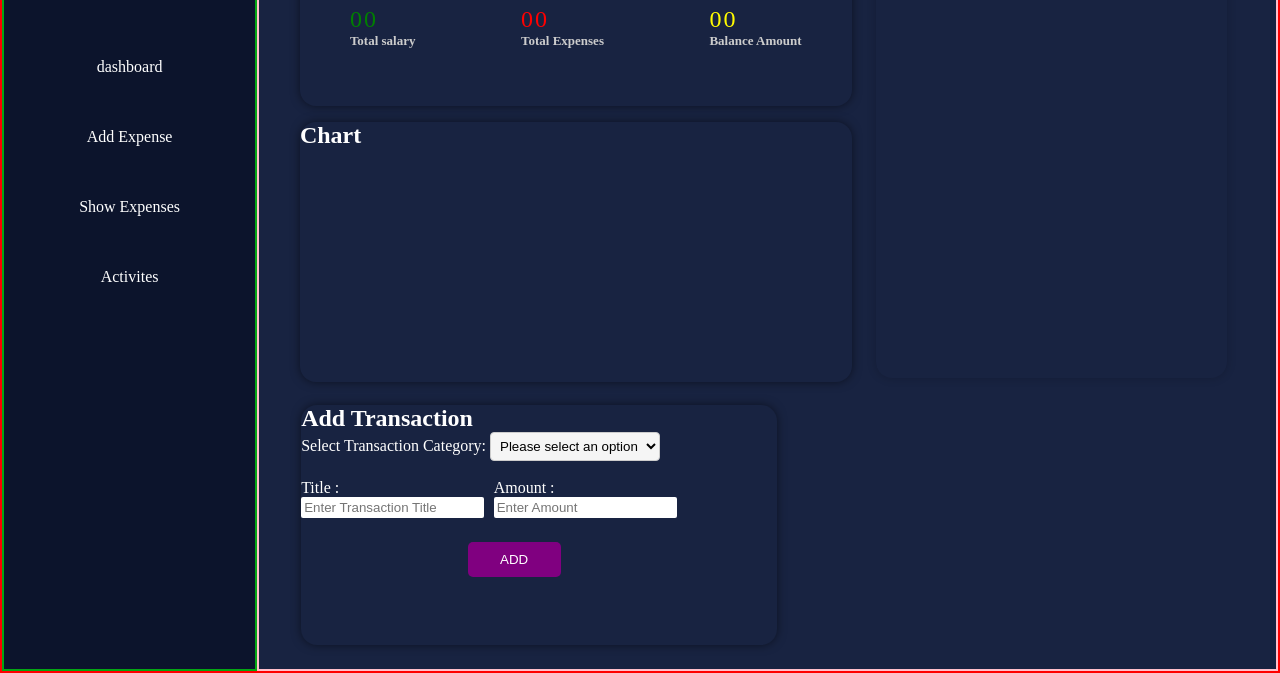
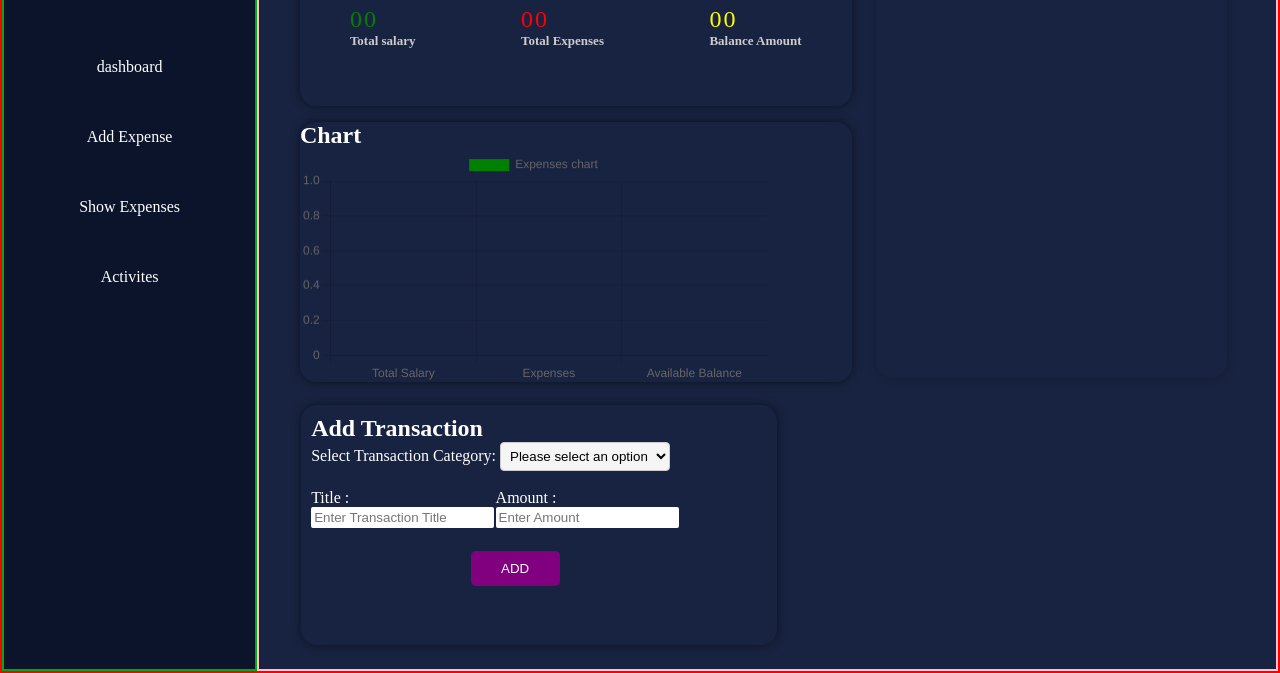
Before and after one commit to 21PM/Expense-Tracker, a plain HTML site: page index.html in a window 1280 px wide. Shown: the part 127-800 px from the top of the page. Drawn offline with nearby package versions, Linux system fonts and the light colour scheme.

Commit message:
Minor changes done in chart section

```diff
--- a/index.html
+++ b/index.html
@@ -71,9 +71,16 @@
 
                         </div>
 
+                        <!-- *************************** Chart Container ************************* -->
+
                         <div id="expenses_chart_div">
 
                             <h2>Chart</h2>
+                            <div id="chart_div">
+                                <canvas id="myChart"></canvas>
+
+                            </div>
+
 
                         </div>
 
@@ -149,6 +156,44 @@
 
         </div>
 
-    <script src="script.js"></script>
+
+<script src="https://cdn.jsdelivr.net/npm/chart.js"></script>
+<script src="script.js"></script>
+<script>
+
+//   const ctx = document.getElementById('myChart');
+
+//   new Chart(ctx, {
+//     type: 'bar',
+//     data: {
+//       labels: ['Total Salary', 'Expenses', 'Available Balance'],
+//       datasets: [{
+//         label: 'Expenses chart',
+//         backgroundColor : ["pink"],
+//         data: [12,54,23],
+//         backgroundColor: [
+//       'green',
+//       'red',
+//       'gold',
+
+//     ],
+
+
+
+//       }]
+//     },
+//     options: {
+//       scales: {
+//         y: {
+//           beginAtZero: true
+//         }
+//       }
+//     }
+//   });
+
+
+</script>
+
+
 </body>
 </html>
--- a/script.js
+++ b/script.js
@@ -7,16 +7,47 @@ var inputAmount =  document.getElementById("amount");
 var addBtn = document.getElementById("Add_Button");
 var defaultSelected  =  document.getElementById("default");
 
-// var activitesDiv =  document.getElementById("activites_div");
 
 
-// function DeleteHistory(event){
-//     if (event.target.classList.contains("material-symbols-outlined") && event.target.id === "deleteBtn") {
-//         const deleteBtn = event.target;
-//         const transactionDiv = deleteBtn.parentElement; // Get the parent transaction div
-//         transactionDiv.style.display = "none"; // Hide the transaction div
-//       }
-// }
+
+
+
+const ctx = document.getElementById('myChart');
+
+const chart = new Chart(ctx,
+  {
+  type: 'bar',
+  data: {
+    labels: ['Total Salary', 'Expenses', 'Available Balance'],
+    datasets: [{
+      label: 'Expenses chart',
+      backgroundColor : ["pink"],
+      data: [],
+      backgroundColor: [
+    'green',
+    'red',
+    'gold',
+
+  ],
+
+
+
+    }]
+  },
+  options: {
+    scales: {
+      y: {
+        beginAtZero: true
+      }
+    }
+  }
+});
+
+// chart.update();
+
+
+console.log(chart.data.datasets[0].data[2]);
+
 
 
 // console.log(total_salary.firstElementChild.innerText);
@@ -26,14 +57,27 @@ category.addEventListener('change',function(e){
     // console.log(e);
     var selectedValue = category.value;
 
-    // console.log(selectedValue);
-
     addBtn.removeEventListener('click', handleButtonClick); // Remove previous click event listener to avoid multiple bindings
 
 
 
     function handleButtonClick() {
+
+        if(inputAmount.value == "" || inputTitle.value ==""){
+            alert("Fill all the details");
+        }
+
+
         if (selectedValue === "income") {
+
+
+            if(inputAmount.value == "" || inputTitle.value ==""){
+                alert("Fill all the details");
+
+            }else  if(inputAmount.value != "" || inputTitle.value !=""){
+
+
+
             // console.log("Income selected");
 
             var totalNum =  parseInt(total_salary.innerText);
@@ -56,13 +100,10 @@ category.addEventListener('change',function(e){
 
             `;
 
-
             // Append the new div to the activitiesDiv
             activitesDiv.appendChild(transactionDiv);
 
             //******************* */ Ending Transaction History********************
-
-
 
 
             selectedValue = "";
@@ -71,10 +112,17 @@ category.addEventListener('change',function(e){
 
 
             AvailableBalanceCheck(); //Subtract the salary from expenses and show the available balance
+        }
 
 
         }
         else if (selectedValue === "expenses") {
+
+
+            if(inputAmount.value == "" || inputTitle.value ==""){
+                alert("Fill all the details");
+
+            }else if(inputAmount.value != "" || inputTitle.value !=""){
 
             var totalExp =  parseInt(expense_pay.innerText);
             totalExp += parseInt(inputAmount.value);
@@ -105,7 +153,7 @@ category.addEventListener('change',function(e){
             category.selectedIndex = 0;
 
             AvailableBalanceCheck(); // Subtract the salary from expenses and show the available balance
-
+            }
 
         }
 
@@ -116,36 +164,7 @@ category.addEventListener('change',function(e){
     // Add click event listener to the button
     addBtn.addEventListener('click', handleButtonClick);
 
-
-
-
-
 })
-
-
-
-// var activites_div =  document.querySelectorAll(".Transaction_history");
-
-// activites_div.forEach((item) => {
-//     var deleteBtn = document.querySelector("#deleteBtn");
-//     // console.log(deleteBtn.parentElement);
-
-
-//     deleteBtn.addEventListener('click',DeleteHistory)
-
-//     function  DeleteHistory(){
-
-//         console.log("delted function called");
-//         deleteBtn.parentElement.style.display = "none";
-
-
-
-//     }
-
-// });
-
-
-
 
 
 function AvailableBalanceCheck(e){
@@ -155,9 +174,22 @@ function AvailableBalanceCheck(e){
     var Balance =  document.getElementById("You_get_back");
 
 
+    chart.data.datasets[0].data[0] = totalsal;
+    chart.data.datasets[0].data[1] = totalExpe;
+    chart.data.datasets[0].data[2] = Balance;
+
+      chart.update();
+
+
+
     if(totalsal >  totalExpe){
 
         var balanceCal = String(totalsal - totalExpe);
+
+        // chart.data.datasets[0].data[0] = parseInt(balanceCal);
+
+
+        // chart.update();
 
         Balance.innerText = balanceCal;
 
@@ -166,12 +198,20 @@ function AvailableBalanceCheck(e){
 
         var balanceCal = parseInt(totalsal - totalExpe);
 
+        chart.data.datasets[0].data[1] = parseInt(balanceCal);
+
+        // chart.update();
+
         // console.log(balanceCal);
 
         Balance.innerText = (balanceCal);
 
     }else if(totalExpe === totalsal){
 
+
+      // chart.data.datasets[0].data[0] = parseInt(balanceCal);
+
+
         Balance.innerText =  00;
     }
 }
--- a/style.css
+++ b/style.css
@@ -176,9 +176,8 @@
 #Total_Bal_div{
     color: rgb(255, 251, 0);
 }
-#Bottom_Outer_Div{
 
-}
+
 #Add_Transaction_Div{
     width: 50%;
     box-shadow: 0px 0px 10px rgba(0, 0, 0, 0.5);
@@ -186,6 +185,8 @@
     border-radius: 1rem;
     height: 30vh;
     margin-left: 1%;
+    padding: 10px;
+    align-items: center;
 }
 select {
     /* Adjust these styles as needed */
@@ -255,3 +256,11 @@ input[type="number"]::-webkit-inner-spin-button {
 .green{
     color: rgb(5, 162, 0);
 }
+#chart_div{
+  height: 90%;
+  width: 100%
+  padding: 10px;
+  overflow: hidden;
+  text-align: center;
+  justify-content: center;
+}
```
